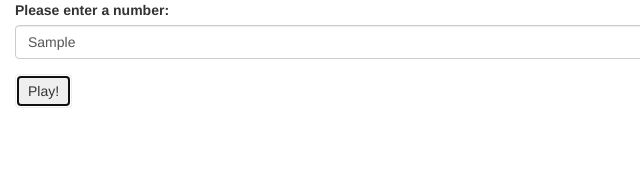
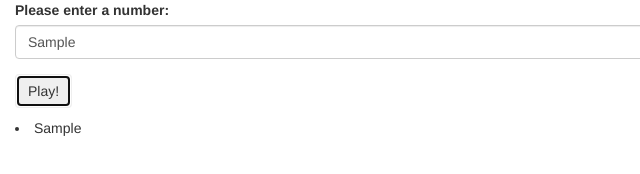
Before and after one commit to ekillops/ping-pong, a plain HTML site: page index.html in a window 1280 px wide. Both pictures are taken after typing "Sample" into the empty fields and a click on the button "Play!". Shown: the full height of the page, 0-640 px from the left. Drawn offline with Linux system fonts and the light colour scheme.

Commit message:
take user number and output number in a list

```diff
--- a/index.html
+++ b/index.html
@@ -15,7 +15,7 @@
     <form id="inputBox">
         <div class="form-group">
             <label for="numberInput">Please enter a number:</label>
-            <input id="numberInput" class="form-control" type="text" placeholder="Enter your number here">
+            <input id="numberInput" class="form-control" type="text" placeholder="Enter your number">
         </div>
         <button type="submit" form="inputBox" class="btn" id="play">Play!</button>
     </form>
--- a/js/scripts.js
+++ b/js/scripts.js
@@ -8,8 +8,8 @@ $(document).ready(function(){
     event.preventDefault();
 
 
-    var result = "placeHolder";
-    $("#codeResult").text(result);
+    var result = $("#numberInput").val();
+    $("#pingPongResult").append("<li>"+result+"</li");
 
   });
 
```
Also changed, not shown: 1 other file.
